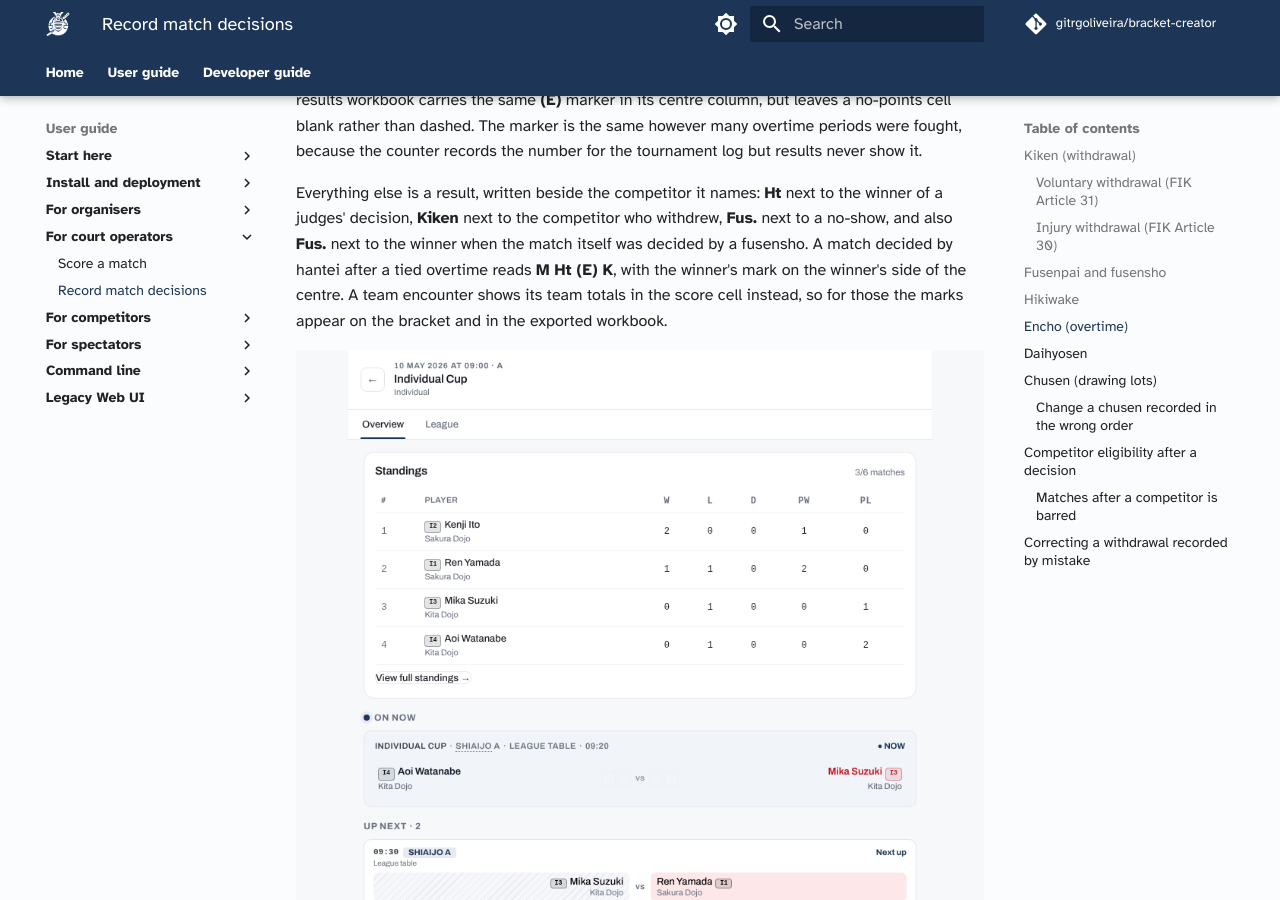
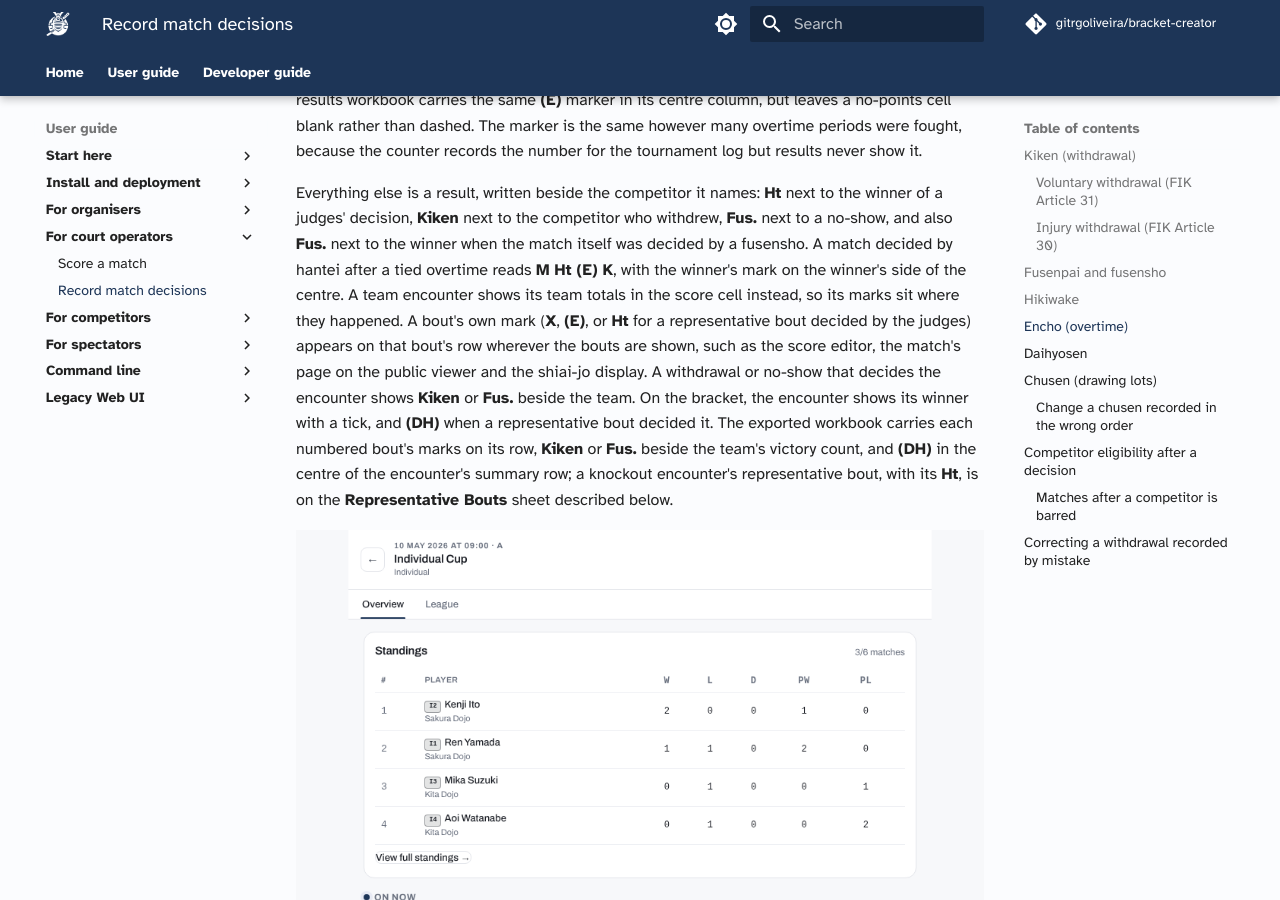
Before and after one commit to gitrgoliveira/bracket-creator, an MkDocs documentation site: the page built from docs/user-guide/court-operators/recording-decisions.md, in a window 1280 px wide and 900 px high, scrolled down 4177 px. Built offline with MkDocs 1.6.1 and Material for MkDocs 9.7.7, drawn with Linux system fonts in a browser that asks for light colours; comment, search, counter and statistics services are not loaded.

Commit message:
docs(bc-tmdc): say where a team encounter's marks land, mark by mark
Recording decisions said a team encounter's marks appear on the bracket and
in the exported workbook. By the 2026-09-24 rulings the bracket card keeps
only the winner's tick and (DH) (no Ht for a representative bout decided by
the judges, no encounter-level (E) in kachinuki), and the workbook carries
each bout's marks on its row, Kiken/Fus. beside the victory count, (DH) in
the summary centre, and the representative bout's Ht on the Representative
Bouts sheet. State each mark where it actually lands.

Co-Authored-By: Claude Opus 5.5 <noreply@anthropic.com>

```diff
--- a/docs/user-guide/court-operators/recording-decisions.md
+++ b/docs/user-guide/court-operators/recording-decisions.md
@@ -50,7 +50,7 @@ In the score editor, open the **Overtime** control and tick **Encho started**. A
 
 Completed results follow the paper score sheet's layout. The centre, between the two sides' points, only ever carries one mark: **vs** when no special mark applies, **X** for a tie, **(E)** for a match that went to overtime, or **(DH)** for a team encounter sent to a representative bout. The marks never combine: a match that went to encho cannot end in a tie, and a daihyosen has no overtime. A side with no points shows a plain dash. A match won by men in regulation reads **M vs –**, and the same win in overtime reads **M (E) –**, on the court console and the public viewer. The exported results workbook carries the same **(E)** marker in its centre column, but leaves a no-points cell blank rather than dashed. The marker is the same however many overtime periods were fought, because the counter records the number for the tournament log but results never show it.
 
-Everything else is a result, written beside the competitor it names: **Ht** next to the winner of a judges' decision, **Kiken** next to the competitor who withdrew, **Fus.** next to a no-show, and also **Fus.** next to the winner when the match itself was decided by a fusensho. A match decided by hantei after a tied overtime reads **M Ht (E) K**, with the winner's mark on the winner's side of the centre. A team encounter shows its team totals in the score cell instead, so for those the marks appear on the bracket and in the exported workbook.
+Everything else is a result, written beside the competitor it names: **Ht** next to the winner of a judges' decision, **Kiken** next to the competitor who withdrew, **Fus.** next to a no-show, and also **Fus.** next to the winner when the match itself was decided by a fusensho. A match decided by hantei after a tied overtime reads **M Ht (E) K**, with the winner's mark on the winner's side of the centre. A team encounter shows its team totals in the score cell instead, so its marks sit where they happened. A bout's own mark (**X**, **(E)**, or **Ht** for a representative bout decided by the judges) appears on that bout's row wherever the bouts are shown, such as the score editor, the match's page on the public viewer and the shiai-jo display. A withdrawal or no-show that decides the encounter shows **Kiken** or **Fus.** beside the team. On the bracket, the encounter shows its winner with a tick, and **(DH)** when a representative bout decided it. The exported workbook carries each numbered bout's marks on its row, **Kiken** or **Fus.** beside the team's victory count, and **(DH)** in the centre of the encounter's summary row; a knockout encounter's representative bout, with its **Ht**, is on the **Representative Bouts** sheet described below.
 
 ![Completed results on the public viewer: an overtime win reading M, the E marker, then a dash for the side with no points, and a hantei result with the Ht mark beside the winner.](../../screenshots/viewer-result-encho.png)
 
```
